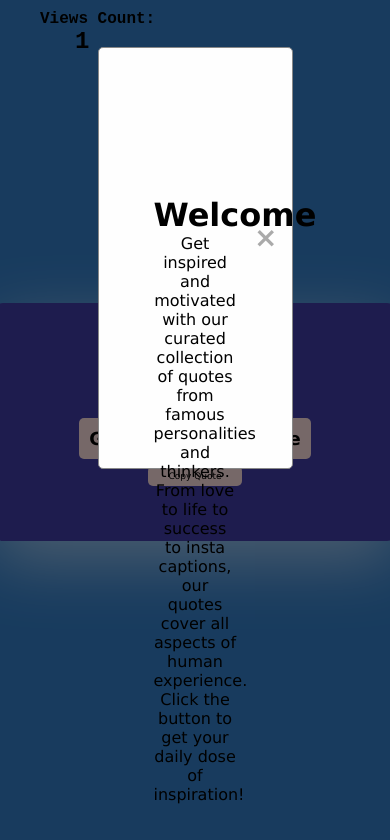
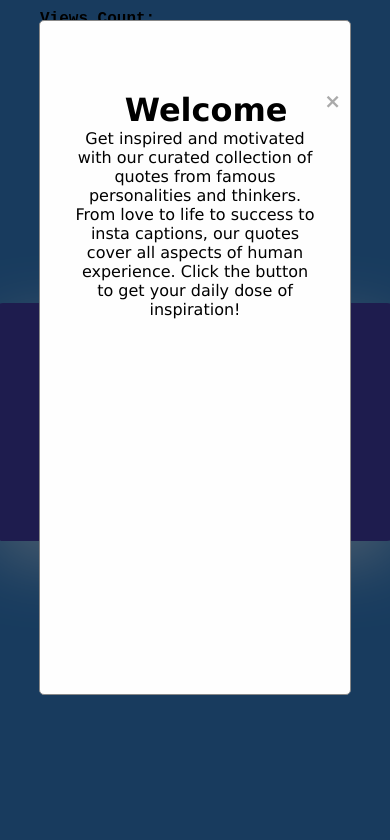
Before and after one commit to aashu-kattel/quote_generator, a plain HTML site: page index.html in a window 390 px wide. Drawn offline with Linux system fonts and the light colour scheme.

Commit message:
Update style.css

```diff
--- a/style.css
+++ b/style.css
@@ -4,7 +4,7 @@
     box-sizing: border-box;
     font-family: "verdana", sans-serif;
   }
-.modal {
+  .modal {
     display: none;
     position: fixed;
     z-index: 1;
@@ -41,6 +41,22 @@
     text-decoration: none;
     cursor: pointer;
   }
+
+  @media screen and (max-width: 768px) {
+    .display-message {
+      width: 80%;
+      height: 80%;
+      margin: 5% auto;
+      padding: 70px 35px;
+    }
+    .close {
+      top: 10%;
+      right: 10%;
+      font-size: 20px;
+      padding: 5px 10px;
+    }
+  }
+
   body {
     background-color: #3077bd;
   }
```
